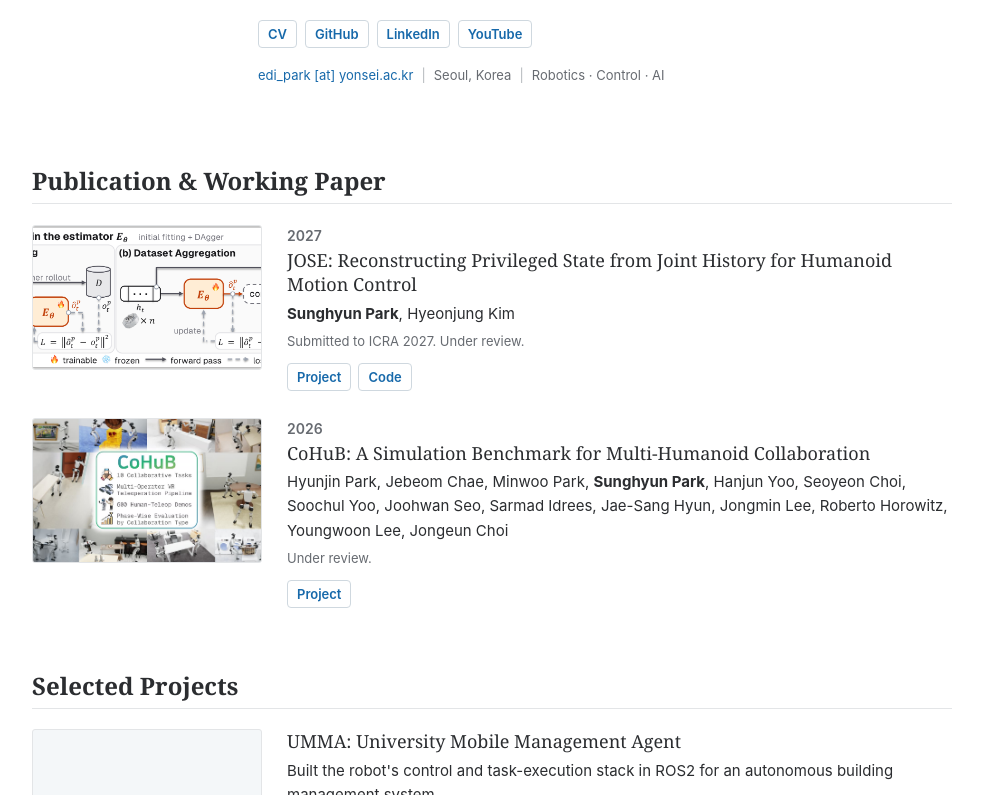
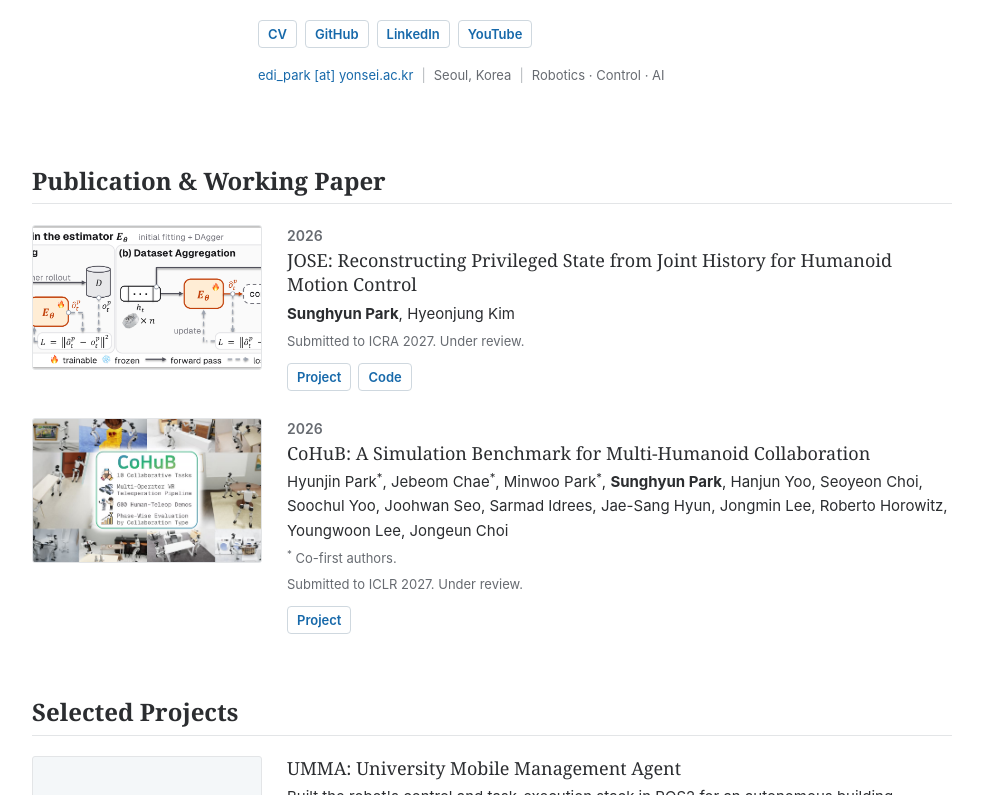
Before and after one commit to edipark/edipark.github.io, a Next.js app: page / in a window 1280 px wide. Shown: the part 432-1227 px from the top of the page, without its empty margins (148-1131 px from the left). Built offline with nearby package versions, Linux system fonts and the light colour scheme; grey boxes are pictures that could not be loaded.

Commit message:
Correct publication metadata

```diff
--- a/app/page.tsx
+++ b/app/page.tsx
@@ -144,7 +144,7 @@ export default function Home() {
             />
           </div>
           <div className="publication-body">
-            <div className="publication-year">2027</div>
+            <div className="publication-year">2026</div>
             <h3>JOSE: Reconstructing Privileged State from Joint History
                   for Humanoid Motion Control</h3>
             <p><strong>Sunghyun Park</strong>, Hyeonjung Kim</p>
@@ -169,11 +169,12 @@ export default function Home() {
             <div className="publication-year">2026</div>
             <h3>CoHuB: A Simulation Benchmark for Multi-Humanoid Collaboration</h3>
             <p>
-              Hyunjin Park, Jebeom Chae, Minwoo Park, <strong>Sunghyun Park</strong>, Hanjun Yoo,
-              Seoyeon Choi, Soochul Yoo, Joohwan Seo, Sarmad Idrees, Jae-Sang Hyun, Jongmin Lee,
-              Roberto Horowitz, Youngwoon Lee, Jongeun Choi
+              Hyunjin Park<sup>*</sup>, Jebeom Chae<sup>*</sup>, Minwoo Park<sup>*</sup>,{" "}
+              <strong>Sunghyun Park</strong>, Hanjun Yoo, Seoyeon Choi, Soochul Yoo, Joohwan Seo,
+              Sarmad Idrees, Jae-Sang Hyun, Jongmin Lee, Roberto Horowitz, Youngwoon Lee, Jongeun Choi
             </p>
-            <p className="venue">Under review.</p>
+            <p className="venue"><sup>*</sup> Co-first authors.</p>
+            <p className="venue">Submitted to ICLR 2027. Under review.</p>
             <div className="item-links">
               <a href="https://meat124.github.io/CoHuB/" target="_blank" rel="noreferrer">Project</a>
             </div>
```
Also changed, not shown: 1 other file (tests, documents, lock files or other folders).
